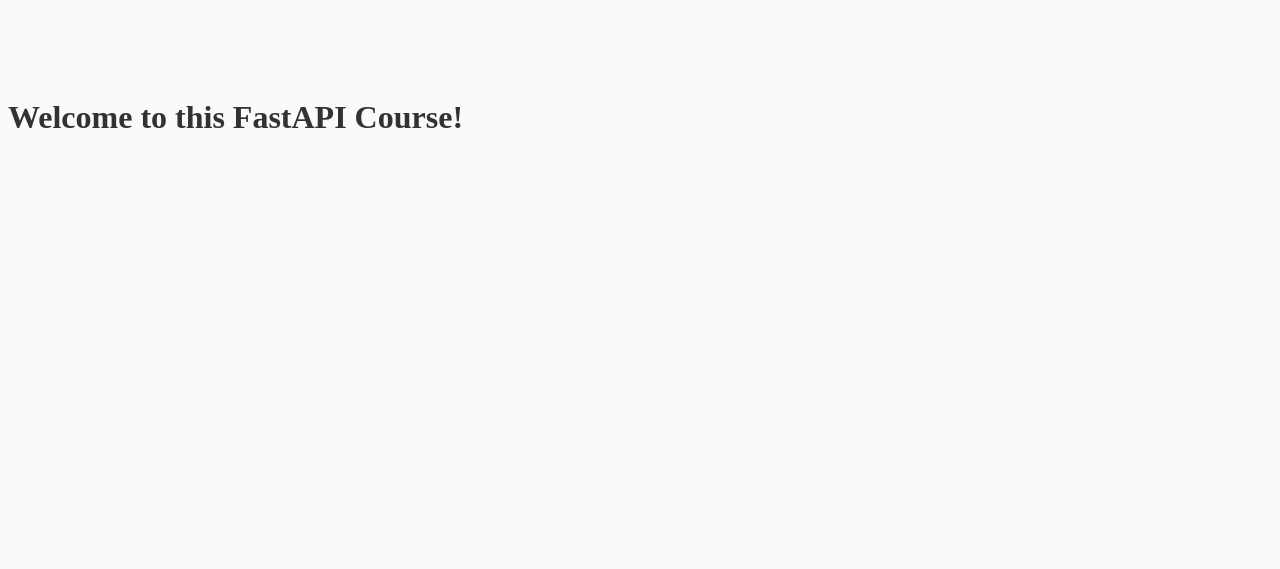
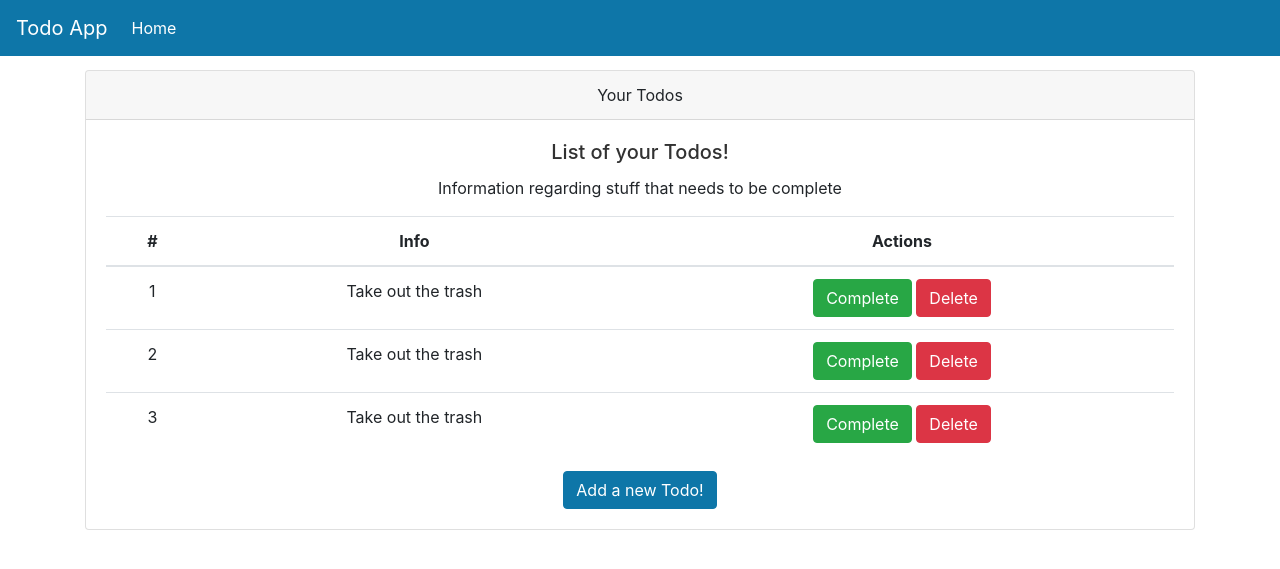
Before and after one commit to zahrahassani8/TodoApp, a FastAPI app: page /todos/test in a window 1280 px wide. Shown: the top 569 px of the page. Run offline with FastAPI, Linux system fonts and the light colour scheme; some libraries are stand-ins or nearby versions.

Commit message:
enhance homepage layout with todo table and interactive buttons.

```diff
--- a/templates/home.html
+++ b/templates/home.html
@@ -1,11 +1,98 @@
 <!DOCTYPE html>
 <html lang="en">
-<head>
-    <link rel="stylesheet" type="text/css" href="{{ url_for('static', path='todo/css/base.css') }}">
-    <meta charset="UTF-8">
+  <head>
+    <link
+      rel="stylesheet"
+      type="text/css"
+      href="{{ url_for('static', path='todo/css/base.css') }}"
+    />
+    <link
+      rel="stylesheet"
+      type="text/css"
+      href="{{ url_for('static', path='todo/css/bootstrap.css') }}"
+    />
+    <meta charset="UTF-8" />
+    <meta
+      name="viewport"
+      ,
+      content="width=device-width, initial-scale=1, shrink-to-fit=no"
+    />
     <title>TodoApp</title>
-</head>
-<body>
-    <h1>Welcome to this FastAPI Course!</h1>
-</body>
+  </head>
+  <body>
+    <div>
+      <nav class="navbar navbar-expand-md navbar-dark main-color fixed-top">
+        <a class="navbar-brand" href="#">Todo App</a>
+        <button
+          class="navbar-toggler"
+          type="button"
+          data-toggle="collapse"
+          data-target="#navbarNav"
+          aria-controls="navbarNav"
+          aria-expanded="false"
+          aria-label="Toggle navigation"
+        >
+          <span class="navbar-toggler-icon"></span>
+        </button>
+        <div class="collapse navbar-collapse" id="navbarNav">
+          <ul class="navbar-nav">
+            <li class="nav-item active">
+              <a class="nav-link" href="#">Home</a>
+            </li>
+          </ul>
+        </div>
+      </nav>
+    </div>
+    <div class="container">
+        <div class="card text-center">
+            <div class="card-header">
+                Your Todos
+            </div>
+            <div class="card-body">
+                <h5 class="card-title">List of your Todos!</h5>
+                <p class="card-text">Information regarding stuff that needs to be complete</p>
+                <table class="table table-hover">
+                    <thead>
+                        <tr>
+                            <th scope="col">#</th>
+                            <th scope="col">Info</th>
+                            <th scope="col">Actions</th>
+                        </tr>
+                    </thead>
+                    <tbody>
+                        <tr class="pointer">
+                            <td>1</td>
+                            <td>Take out the trash</td>
+                            <td>
+                                <button type="button" class="btn btn-success">Complete</button>
+                                <button type="button" class="btn btn-danger">Delete</button>
+                            </td>
+                        </tr>
+                        <tr class="pointer">
+                            <td>2</td>
+                            <td>Take out the trash</td>
+                            <td>
+                                <button type="button" class="btn btn-success">Complete</button>
+                                <button type="button" class="btn btn-danger">Delete</button>
+                            </td>
+                        </tr>
+                        <tr class="pointer">
+                            <td>3</td>
+                            <td>Take out the trash</td>
+                            <td>
+                                <button type="button" class="btn btn-success">Complete</button>
+                                <button type="button" class="btn btn-danger">Delete</button>
+                            </td>
+                        </tr>
+                    </tbody>
+                </table>
+                <a class="btn btn-primary" href="#">Add a new Todo!</a>
+            </div>
+        </div>
+    </div>
+    <script src="{{ url_for('static', path='todo/js/jquery-slim.js') }}"></script>
+    <script src="{{ url_for('static', path='todo/js/popper.js') }}"></script>
+    <script src="{{ url_for('static', path='todo/js/bootstrap.js') }}"></script>
+
+  </body>
 </html>
```
